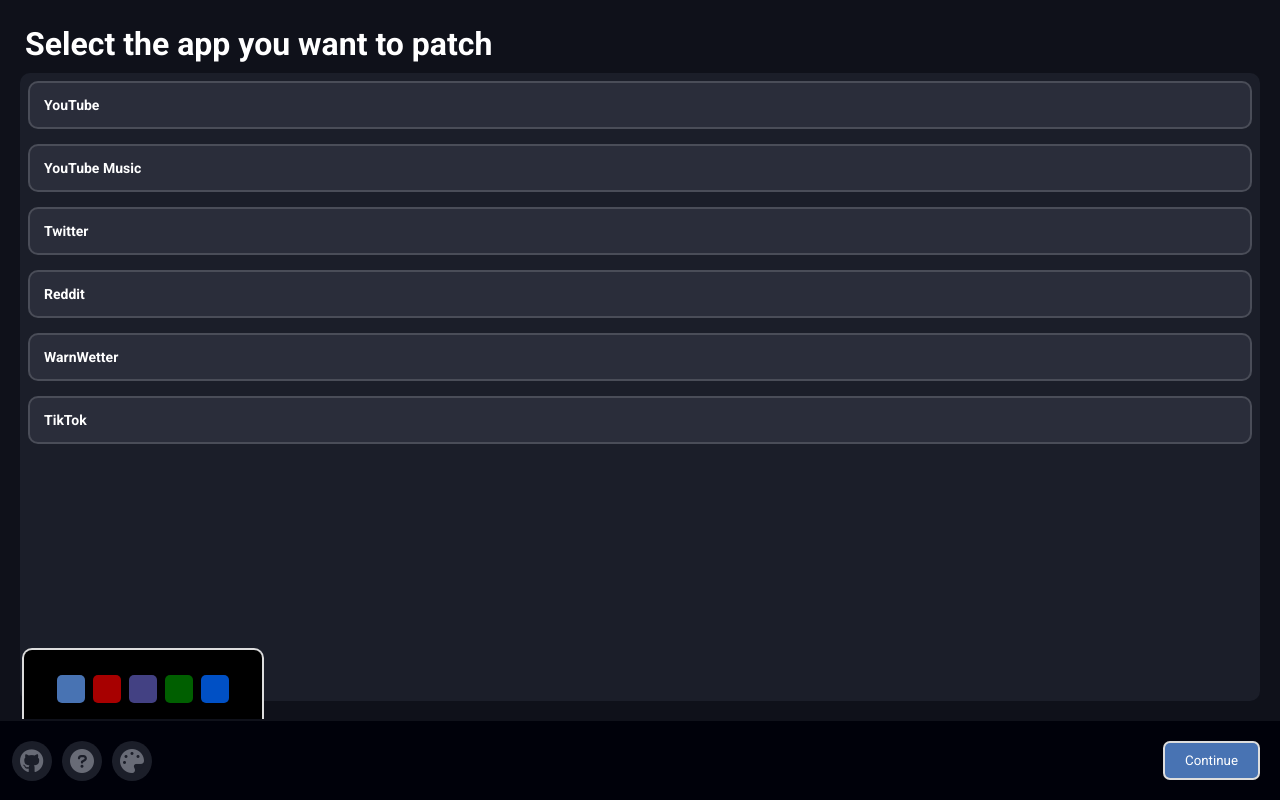
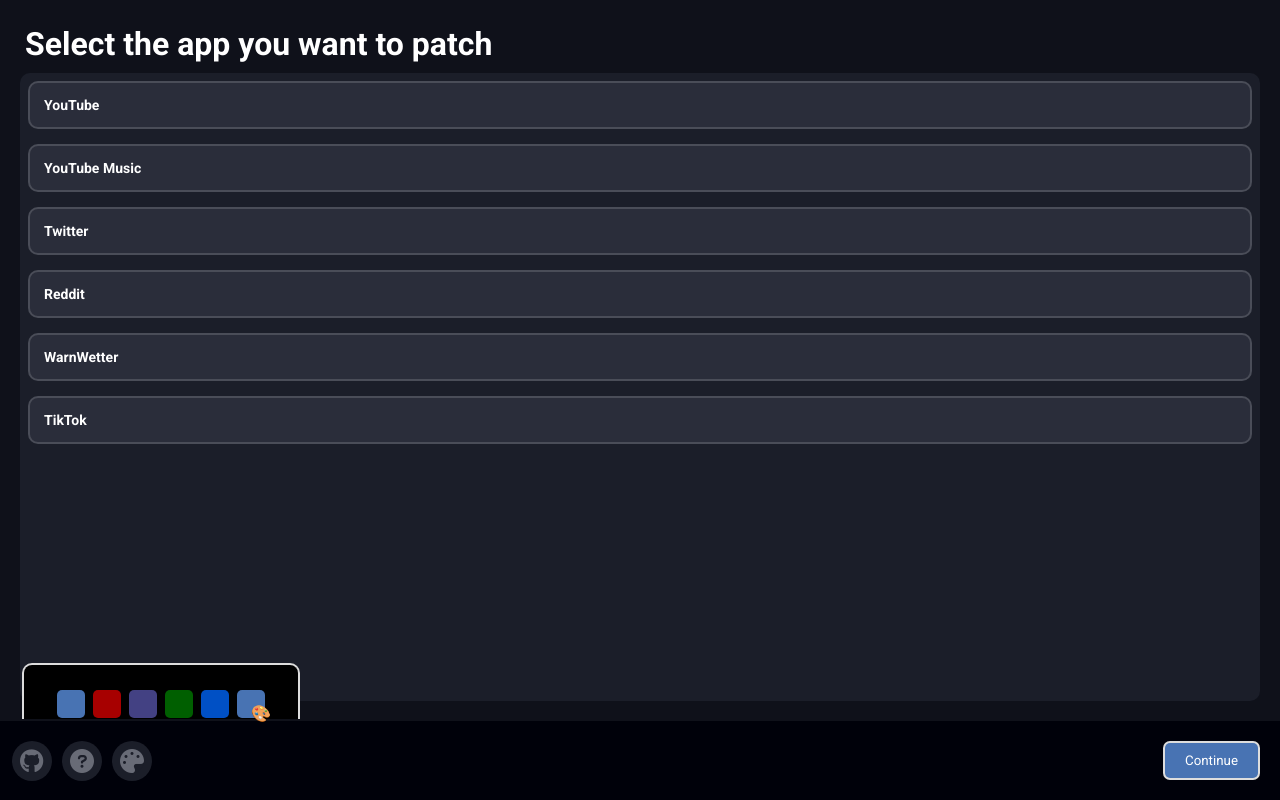
Before and after one commit to reisxd/revanced-builder, a website: page public/index.html in a window 1280 px wide. Both pictures are taken after a click on the icon 132 px from the left and 760 px from the top of the page. Drawn offline with Linux system fonts and the light colour scheme.

Commit message:
Added option for custom accent color and cleaned some code.

```diff
--- a/public/colors.js
+++ b/public/colors.js
@@ -3,8 +3,7 @@
   color.addEventListener('click', () => {
     accentColors.forEach((el) => el.classList.remove('active'));
     color.classList.add('active');
-    let colorNow1 = color.style.getPropertyValue('background-color');
-    // todo: in future maybe allow user to set any color, `colorNow1 = prompt("Set Custom Color:", colorNow1)`;
+    const colorNow1 = color.style.getPropertyValue('background-color');
     document.documentElement.style.setProperty('--accentColor', colorNow1);
     localStorage.setItem('theme', colorNow1);
   });
--- a/public/index.html
+++ b/public/index.html
@@ -84,31 +84,18 @@
           onclick="openColorPicker();"
         ></i>
         <div class="theming">
-          <ul id="themecolor-picker">
-            <li>
-              <span style="background: #4873b3 none repeat scroll 0% 0%"></span>
-            </li>
-            <li>
-              <span
-                style="background: #df0000bf none repeat scroll 0% 0%"
-              ></span>
-            </li>
-            <li>
-              <span
-                style="background: #605dbbb3 none repeat scroll 0% 0%"
-              ></span>
-            </li>
-            <li>
-              <span
-                style="background: #00e60069 none repeat scroll 0% 0%"
-              ></span>
-            </li>
-            <li>
-              <span
-                style="background: #0067fdc7 none repeat scroll 0% 0%"
-              ></span>
-            </li>
-          </ul>
+          <div id="themecolor-picker">
+            <span style="background: #4873b3 none repeat scroll 0% 0%"></span>
+            <span style="background: #df0000bf none repeat scroll 0% 0%"></span>
+            <span style="background: #605dbbb3 none repeat scroll 0% 0%"></span>
+            <span style="background: #00e60069 none repeat scroll 0% 0%"></span>
+            <span style="background: #0067fdc7 none repeat scroll 0% 0%"></span>
+            <span
+              onclick="this.style.setProperty('background-color', prompt('Set Custom Color (eg. #000 or yellow or anything that works with css)', document.documentElement.style.getPropertyValue('--accentColor')));"
+              style="background: var(--accentColor) none repeat scroll 0% 0%"
+              >🎨</span
+            >
+          </div>
         </div>
         <span class="right"></span>
         <button class="highlighted" id="continue" onclick="setApp()">
--- a/public/styles/core.css
+++ b/public/styles/core.css
@@ -270,7 +270,6 @@
 
 #themecolor-picker {
   display: flex;
-  list-style: none;
   padding: 0;
 }
 
@@ -281,6 +280,8 @@
   display: inline-block;
   border-radius: 5px;
   cursor: pointer;
+  height: 22px;
+  width: 22px;
 }
 
 #themecolor-picker span.active {
```
Also changed, not shown: public/about/index.html (+12 -25 lines), public/dependencies/index.html (+12 -25 lines), public/devices/index.html (+12 -25 lines), public/failure/index.html (+12 -25 lines), public/patch/index.html (+12 -25 lines), public/patches/index.html (+12 -25 lines), public/versions/index.html (+12 -25 lines).
